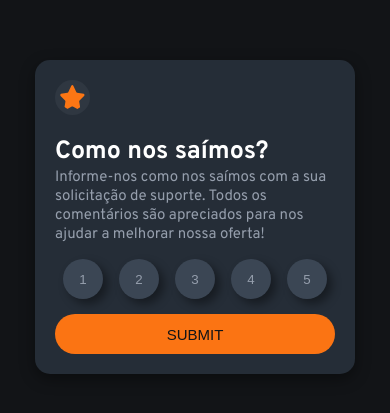
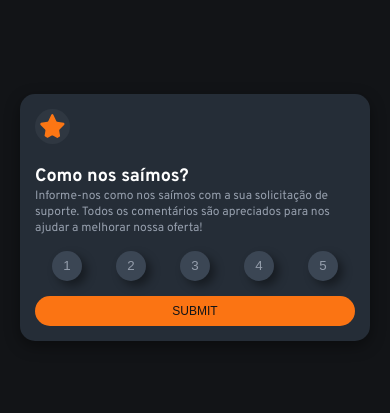
Before and after one commit to Lucascruz-lab/Classifica-o-interativa, a plain HTML site: page index.html in a window 390 px wide. Shown: the part 215-628 px from the top of the page. Drawn offline with Linux system fonts and the light colour scheme.

Commit message:
add media query, adjust css and add README

```diff
--- a/script.js
+++ b/script.js
@@ -1,4 +1,4 @@
-const buttons = document.querySelectorAll('#button-list button'); // Seleciona todos os botões
+const buttons = document.querySelectorAll('button-list button'); // Seleciona todos os botões
 const submitButton = document.getElementById('btn'); // Seleciona o botão de envio
 let selectedRating = null; // Inicializa uma variável para armazenar a classificação selecionada
 
--- a/style.css
+++ b/style.css
@@ -75,6 +75,7 @@ p {
     cursor: pointer;          /* Adiciona um ponteiro de cursor ao passar por cima */
     box-shadow: 5px 5px 10px rgba(0, 0, 0, 0.4);
     border: none;
+    transition: backgound-color 0.3s ease, color 0.3s ease;
 }
 
 .rating-button:hover {
@@ -138,3 +139,54 @@ p.selected-rating {
 .thank-you p {
     color: hsl(217, 12%, 63%);
 }
+
+/* Para dispositivos com largura máxima de 768px (tablets e celulares) */
+@media (max-width: 768px) {
+    #container {
+        max-width: 90%;  /* Aumenta a largura para ocupar mais espaço da tela */
+        padding: 15px;   /* Ajusta o padding */
+    }
+
+    h1 {
+        font-size: 22px;  /* Reduz o tamanho da fonte para caber em telas menores */
+    }
+
+    p {
+        font-size: 14px;  /* Diminui o texto descritivo */
+    }
+
+    .rating-button {
+        width: 35px;  /* Diminui os botões */
+        height: 35px;
+    }
+
+    #btn {
+        height: 35px;  /* Ajusta a altura do botão de envio */
+        font-size: 13px;  /* Reduz o tamanho da fonte */
+    }
+}
+
+/* Para dispositivos com largura máxima de 480px (celulares menores) */
+@media (max-width: 480px) {
+    #container {
+        max-width: 100%;  /* O container ocupa quase toda a largura da tela */
+    }
+
+    h1 {
+        font-size: 18px;  /* Reduz ainda mais o tamanho do título */
+    }
+
+    p {
+        font-size: 12px;  /* Reduz o tamanho da fonte dos parágrafos */
+    }
+
+    .rating-button {
+        width: 30px;  /* Diminui os botões para caber em telas muito pequenas */
+        height: 30px;
+    }
+
+    #btn {
+        height: 30px;  /* Ajusta a altura do botão de envio */
+        font-size: 12px;  /* Diminui o texto do botão */
+    }
+}
```
Also changed, not shown: 1 other file.
